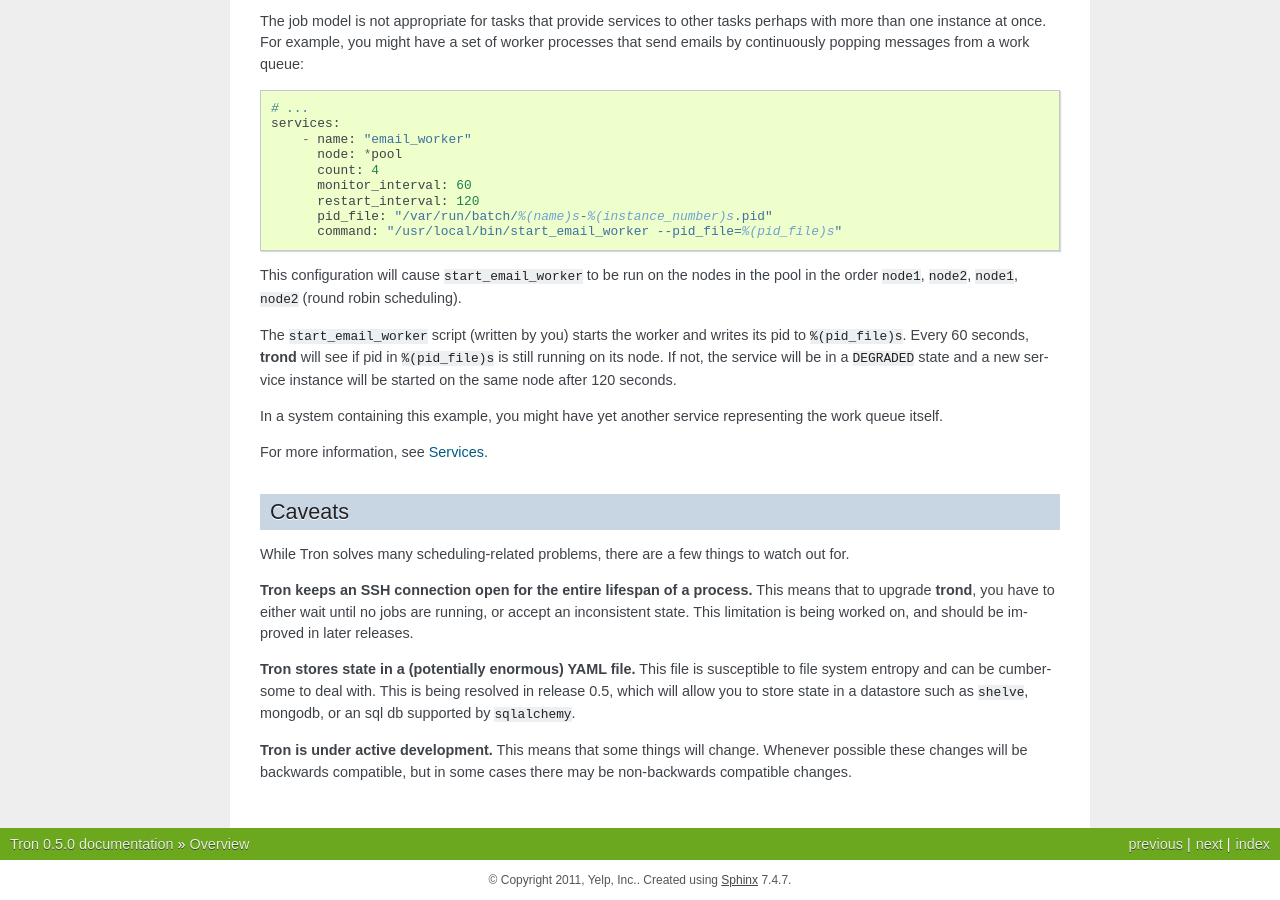
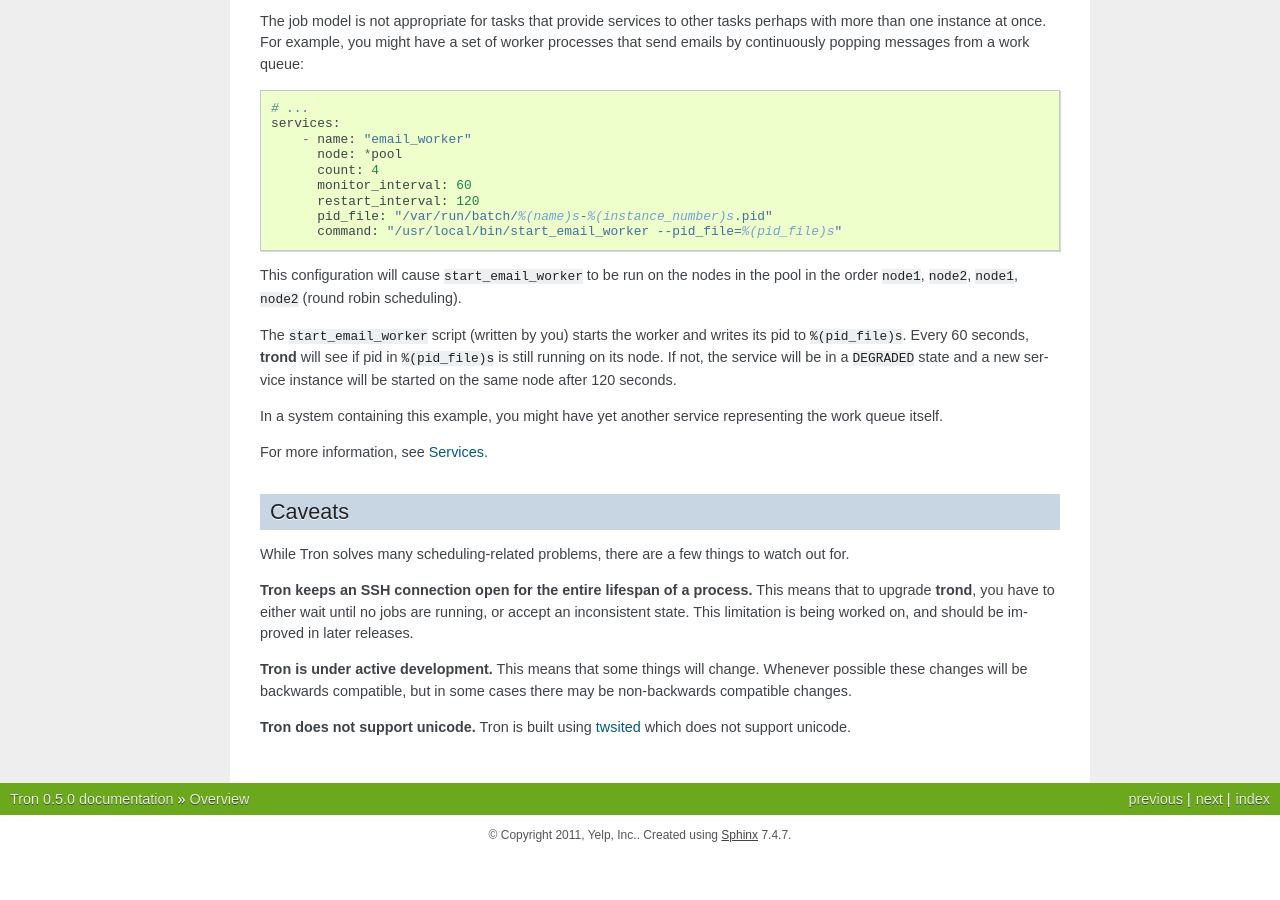
Before and after one commit to Yelp/Tron, a Sphinx documentation site: the page built from docs/overview.rst, in a window 1280 px wide and 900 px high, scrolled down 1707 px. Built offline with Sphinx 7.4.7, drawn with Linux system fonts in a browser that asks for light colours; after the commit the page ends 2562 px from its top, so only the background shows below that.

Commit message:
More release notes.

```diff
--- a/docs/overview.rst
+++ b/docs/overview.rst
@@ -143,11 +143,9 @@ This means that to upgrade :command:`trond`, you have to either wait until no
 jobs are running, or accept an inconsistent state. This limitation is being
 worked on, and should be improved in later releases.
 
-**Tron stores state in a (potentially enormous) YAML file.** This file is
-susceptible to file system entropy and can be cumbersome to deal with. This
-is being resolved in release 0.5, which will allow you to store state in a
-datastore such as ``shelve``, mongodb, or an sql db supported by ``sqlalchemy``.
-
 **Tron is under active development.** This means that some things will change.
 Whenever possible these changes will be backwards compatible, but in some
 cases there may be non-backwards compatible changes.
+
+**Tron does not support unicode.** Tron is built using `twsited <http://twistedmatrix.com/>`_
+which does not support unicode.
```
Also changed, not shown: 1 other file.
